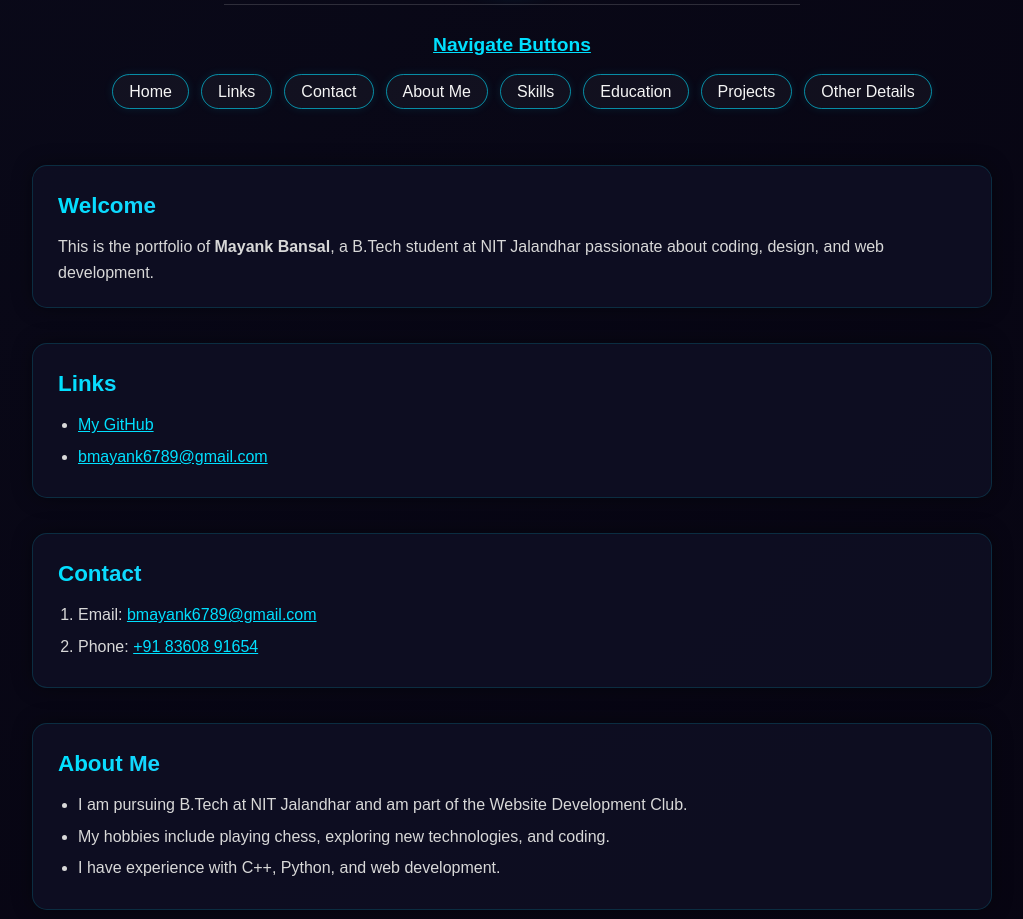
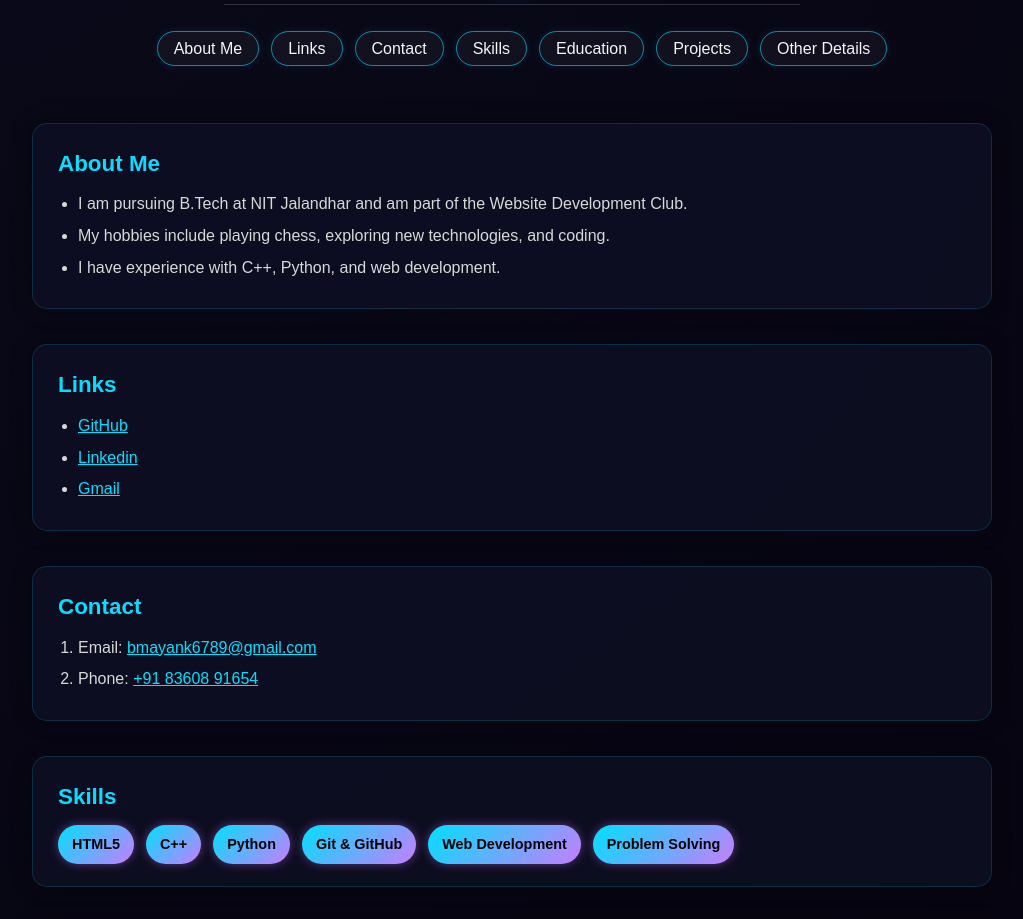
Before and after one commit to Mayankb2804/mayank-portfolio, a plain HTML site: page index.html in a window 1280 px wide. Shown: the part 332-1251 px from the top of the page, without its empty margins (128-1151 px from the left). Drawn offline with Linux system fonts and the light colour scheme.

Commit message:
Update index.html

```diff
--- a/index.html
+++ b/index.html
@@ -267,18 +267,17 @@
 <body>
   <div class="container">
     <header>
-      <h1>Mayank Bansal Portfolio</h1>
+      <h1>Mayank Bansal</h1>
       <hr />
       <img src="Photo.jpg" alt="Photo of Mayank Bansal" />
       <hr />
 
       <nav>
-        <h2><u>Navigate Buttons</u></h2>
         <ul>
-          <li><a href="#home">Home</a></li>
+           <li><a href="#about">About Me</a></li>
           <li><a href="#links">Links</a></li>
           <li><a href="#contact">Contact</a></li>
-          <li><a href="#about">About Me</a></li>
+
           <li><a href="#skills">Skills</a></li>
           <li><a href="#education">Education</a></li>
           <li><a href="#projects">Projects</a></li>
@@ -288,13 +287,14 @@
     </header>
 
     <main>
-      <!-- HOME -->
-      <section id="home">
+      <section id="about">
         <div class="card">
-          <h2>Welcome</h2>
-          <p>
-            This is the portfolio of <strong>Mayank Bansal</strong>, a B.Tech student at NIT Jalandhar passionate about coding, design, and web development.
-          </p>
+          <h2><u>About Me</u></h2>
+          <ul>
+            <li>I am pursuing B.Tech at NIT Jalandhar and am part of the Website Development Club.</li>
+            <li>My hobbies include playing chess, exploring new technologies, and coding.</li>
+            <li>I have experience with C++, Python, and web development.</li>
+          </ul>
         </div>
       </section>
 
@@ -304,10 +304,14 @@
           <h2><u>Links</u></h2>
           <ul>
             <li>
-              <a href="https://github.com/Mayankb2804" target="_blank" rel="noopener">My GitHub</a>
+              <a href="https://github.com/Mayankb2804" target="_blank" rel="noopener">GitHub</a>
+            </li>
+
+            <li>
+              <a href="https://www.linkedin.com/in/mayank-bansal-8665aa249/" target="_blank" >Linkedin</a>
             </li>
             <li>
-              <a href="https://mail.google.com/mail/?view=cm&fs=1&to=bmayank6789@gmail.com" target="_blank">bmayank6789@gmail.com</a>
+              <a href="https://mail.google.com/mail/?view=cm&fs=1&to=bmayank6789@gmail.com" target="_blank">Gmail</a>
             </li>
           </ul>
         </div>
@@ -330,17 +334,6 @@
         </div>
       </section>
 
-      <!-- ABOUT -->
-      <section id="about">
-        <div class="card">
-          <h2><u>About Me</u></h2>
-          <ul>
-            <li>I am pursuing B.Tech at NIT Jalandhar and am part of the Website Development Club.</li>
-            <li>My hobbies include playing chess, exploring new technologies, and coding.</li>
-            <li>I have experience with C++, Python, and web development.</li>
-          </ul>
-        </div>
-      </section>
 
       <!-- SKILLS -->
       <section id="skills">
@@ -423,7 +416,7 @@
 
             <div class="detail-box">
               <div class="detail-label">Father's Occupation:</div>
-              <div class="detail-value">Shopkeeper</div>
+              <div class="detail-value">Businessman</div>
             </div>
 
             <div class="detail-box">
```
